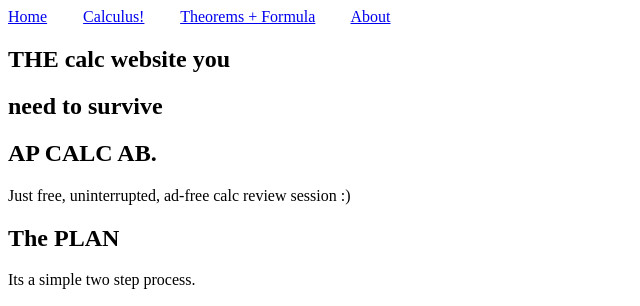
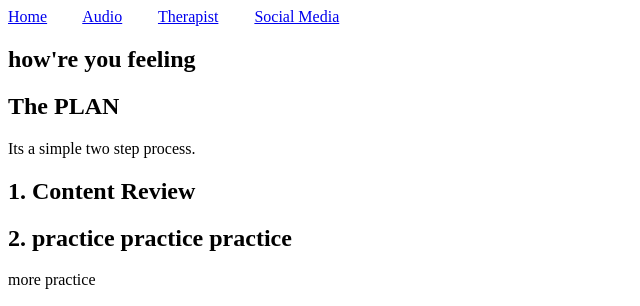
Before and after one commit to nikitawarrier1/nikitawarrier1.github.io, a plain HTML site: page index.html in a window 1280 px wide. Shown: the top 306 px of the page, without its empty margins (0-640 px from the left). Drawn offline with Linux system fonts and the light colour scheme; a script that the page names is missing.

Commit message:
Update index.html

```diff
--- a/index.html
+++ b/index.html
@@ -2,10 +2,9 @@
 <html lang="en-US"><!--lang attribute for browser convenience. can change mid para-->
   <head>
     <meta charset="utf-8" />
-    <title>Riemann Descartes</title>
-    <meta name="viewport" content="width=device-width" /><!--makes the width of the content the width of the screen-->
-    <link rel="stylesheet" href="./style.css" type="text/css" /><!--style element (if needed) would go to the <head> as well-->
-    <link rel="icon" sizes="64x64" href="./assets/icon.png" type="image/png" /><!--that small image on the left side of ur browser name. DEBUG-->
+    <title>Head Space</title>
+    <meta name="viewport" content="width=device-width" />
+    <link rel="stylesheet" href="./style.css" type="text/css" />
     <link rel="stylesheet" href="https://fonts.googleapis.com/css?family=Shadows Into Light" />
     <script src="./main.js"></script><!--defer or async attribute-->
   </head>
@@ -14,18 +13,15 @@
       <header id="header">
         <div class="menu">
           <a href="./index.html" class="style">Home</a>&nbsp;&nbsp;&nbsp;&nbsp;&nbsp;&nbsp;&nbsp;&nbsp;
-          <a href="./calculus.html" class="style">Calculus!</a>&nbsp;&nbsp;&nbsp;&nbsp;&nbsp;&nbsp;&nbsp;&nbsp;
-          <a href="./formulas.html" class="style">Theorems + Formula</a>&nbsp;&nbsp;&nbsp;&nbsp;&nbsp;&nbsp;&nbsp;&nbsp;
-          <a href="./about.html" class="style">About</a>
+          <a href="./audio-library.html" class="style">Audio</a>&nbsp;&nbsp;&nbsp;&nbsp;&nbsp;&nbsp;&nbsp;&nbsp;
+          <a href="./connect-with-therapist.html" class="style">Therapist</a>&nbsp;&nbsp;&nbsp;&nbsp;&nbsp;&nbsp;&nbsp;&nbsp;
+          <a href="./social-media.html" class="style">Social Media</a>
         </div>
       </header>
       <div id="content-wrap">
         <!-- all other page content -->
         <section id="intromsg">
-          <h1>THE calc website you </h1>
-          <h1>need to survive</h1>
-          <h1 class="calc">AP CALC AB.</h1>
-          <p>Just free, uninterrupted, ad-free calc review session :)</p> <!--ad-free?? advertisement-less is SOO wordy-->
+          <h1>how're you feeling </h1>
         </section>
         <section id="plan">
           <h1>The PLAN</h1>
```
